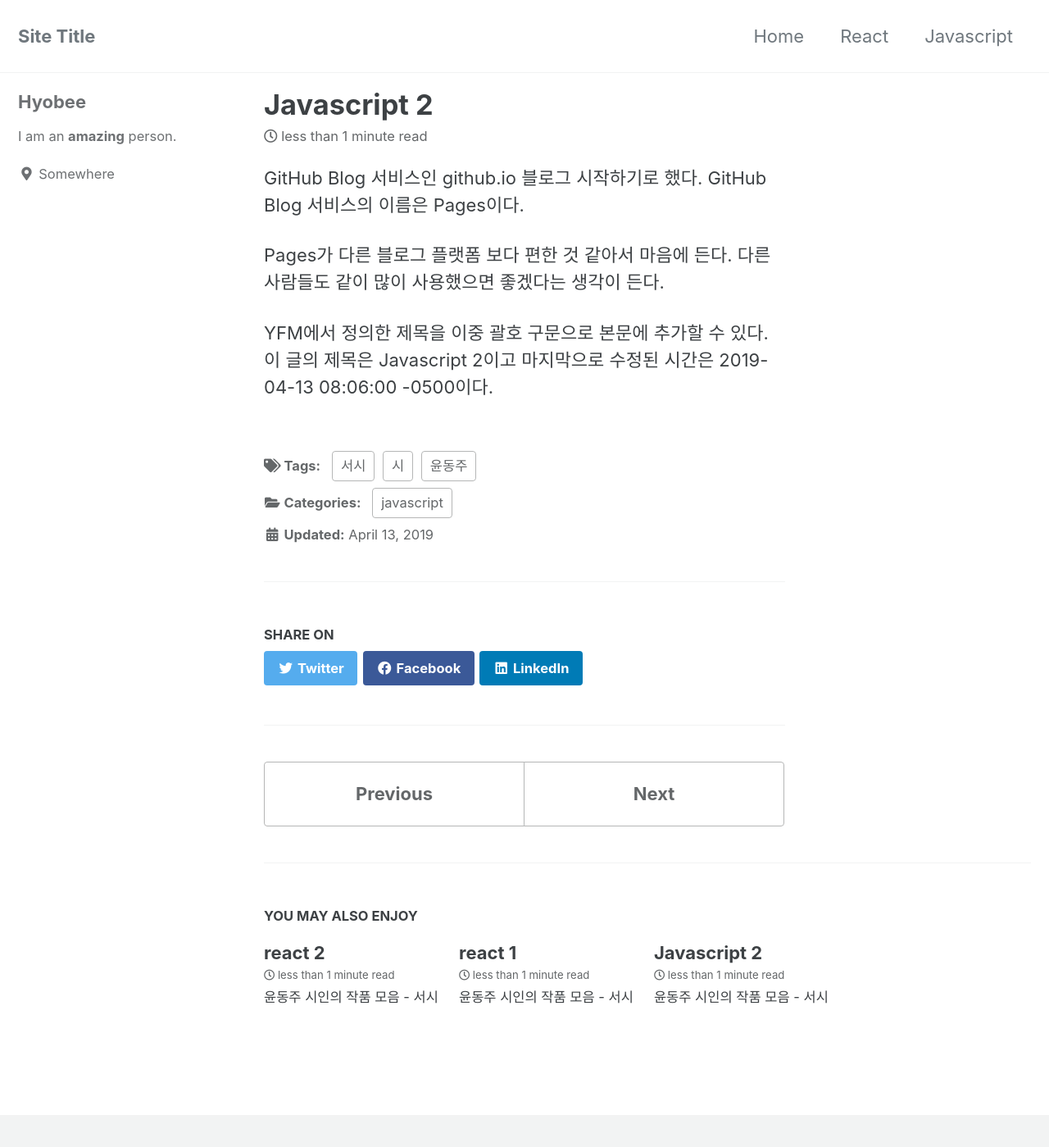
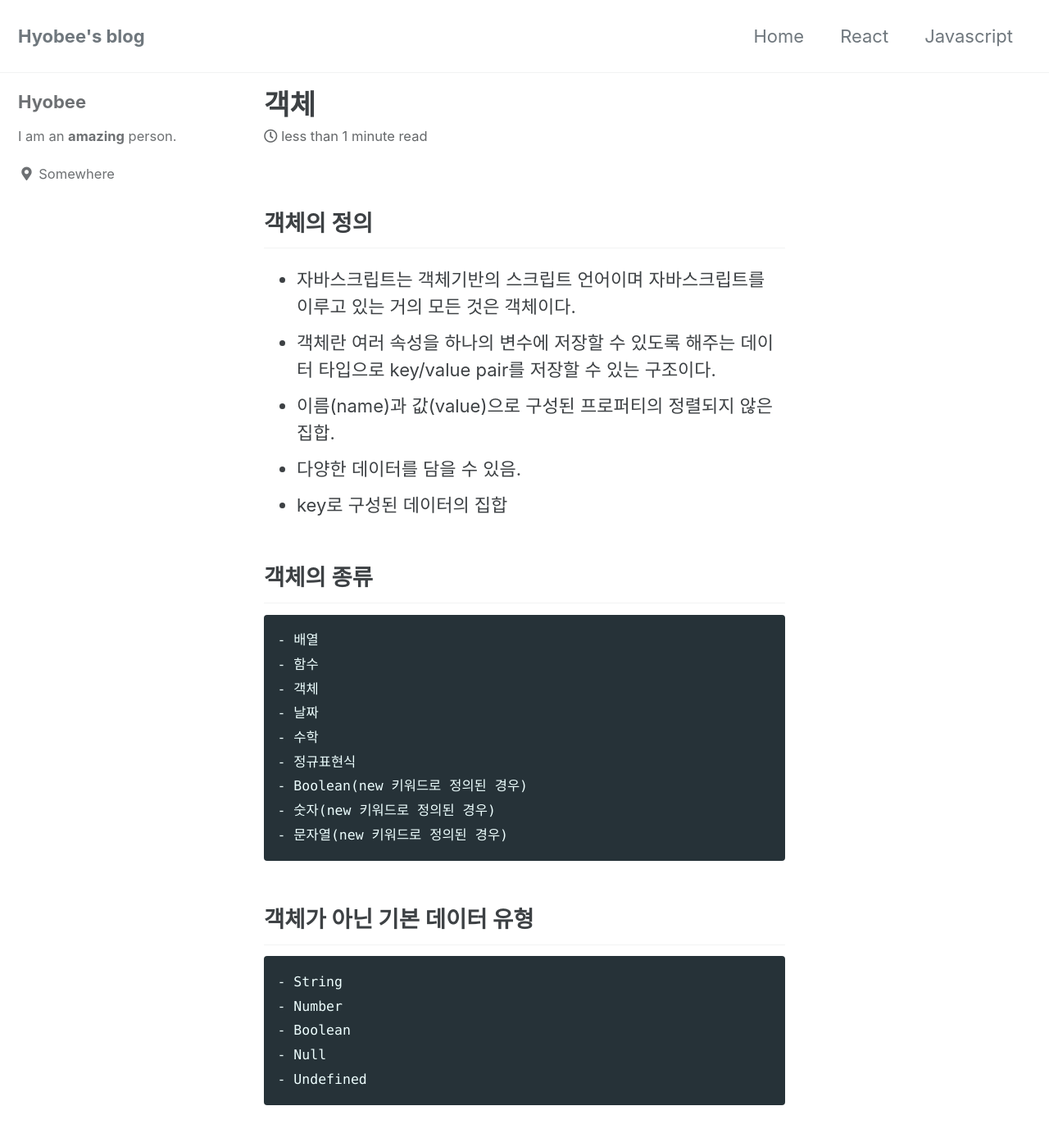
Before and after one commit to Hyobee/Hyobee.github.io, a Jekyll site: the page built from _posts/2021-12-06-Object.md, in a window 1280 px wide and 1400 px high. Shown: the whole window at 82% size. Built offline with Jekyll 4.4.1, drawn with Linux system fonts in a browser that asks for light colours; cached includes are drawn as plain includes; some of the changed text lies outside the part shown.

````diff
--- a/_config.yml
+++ b/_config.yml
@@ -16,7 +16,7 @@ minimal_mistakes_skin    : "default" # "air", "aqua", "contrast", "dark", "dirt"
 
 # Site Settings
 locale                   : "en-US"
-title                    : "Site Title"
+title                    : "Hyobee's blog"
 title_separator          : "-"
 subtitle                 : # site tagline that appears below site title in masthead
 name                     : "Your Name"
@@ -128,26 +128,26 @@ author:
     #   # url: "https://instagram.com/"
 
 # Site Footer
-footer:
-  links:
-    - label: "Twitter"
-      icon: "fab fa-fw fa-twitter-square"
-      # url:
-    - label: "Facebook"
-      icon: "fab fa-fw fa-facebook-square"
-      # url:
-    - label: "GitHub"
-      icon: "fab fa-fw fa-github"
-      # url:
-    - label: "GitLab"
-      icon: "fab fa-fw fa-gitlab"
-      # url:
-    - label: "Bitbucket"
-      icon: "fab fa-fw fa-bitbucket"
-      # url:
-    - label: "Instagram"
-      icon: "fab fa-fw fa-instagram"
-      # url:
+# footer:
+#   links:
+#     - label: "Twitter"
+#       icon: "fab fa-fw fa-twitter-square"
+#       # url:
+#     - label: "Facebook"
+#       icon: "fab fa-fw fa-facebook-square"
+#       # url:
+#     - label: "GitHub"
+#       icon: "fab fa-fw fa-github"
+#       # url:
+#     - label: "GitLab"
+#       icon: "fab fa-fw fa-gitlab"
+#       # url:
+#     - label: "Bitbucket"
+#       icon: "fab fa-fw fa-bitbucket"
+#       # url:
+#     - label: "Instagram"
+#       icon: "fab fa-fw fa-instagram"
+#       # url:
 
 
 # Reading Files
--- /dev/null
+++ b/_posts/2021-12-06-Object.md
@@ -0,0 +1,73 @@
+---
+title:  "객체"
+permalink: /javascript/
+categories:
+  - Javascript
+tags:
+  - Learning React
+---
+
+## 객체의 정의
+- 자바스크립트는 객체기반의 스크립트 언어이며 자바스크립트를 이루고 있는 거의 모든 것은 객체이다.
+- 객체란 여러 속성을 하나의 변수에 저장할 수 있도록 해주는 데이터 타입으로 key/value pair를 저장할 수 있는 구조이다.
+- 이름(name)과 값(value)으로 구성된 프로퍼티의 정렬되지 않은 집합.
+- 다양한 데이터를 담을 수 있음.
+- key로 구성된 데이터의 집합
+
+## 객체의 종류
+```
+- 배열
+- 함수
+- 객체
+- 날짜
+- 수학
+- 정규표현식
+- Boolean(new 키워드로 정의된 경우)
+- 숫자(new 키워드로 정의된 경우)
+- 문자열(new 키워드로 정의된 경우)
+```
+
+## 객체가 아닌 기본 데이터 유형
+```
+- String
+- Number
+- Boolean
+- Null
+- Undefined
+```
+
+## 자바스크립트 객체의 구성 3가지
+>1. 내장객체
+>2. 브라우저 내장객체
+>3. 사용자 정의 객체
+
+1. 내장객체
+```
+- Global
+- Object
+- String
+- Number
+- Boolean
+- Date
+- Array
+- Math
+```
+
+2. 브라우저 내장객체
+```
+- 브라우저의 객체 모델(BOM)
+- 문서 객체의 모델(DOM)
+```
+
+3. 사용자 정의 객체
+```
+사용자가 생성한 객체들로 생성자 함수 또는 개체 리터럴을 통해 사용자가 객체를 정의하고 확장시킨 객체들이기 떄문에 내장 객체들이 구성된 이후에 구성되어 진다.
+```
+
+
+```jsx
+```
+
+
+관련 링크
+[객체 관련 블로그글](https://velog.io/@surim014/%EC%9B%B9%EC%9D%84-%EC%9B%80%EC%A7%81%EC%9D%B4%EB%8A%94-%EA%B7%BC%EC%9C%A1-JavaScript%EB%9E%80-%EB%AC%B4%EC%97%87%EC%9D%B8%EA%B0%80-part-7-Object-35k01xmdfp)
````
Also changed, not shown: _posts/2021-12-06-LearningReact-3.1.md (added, +102 -0 lines).
